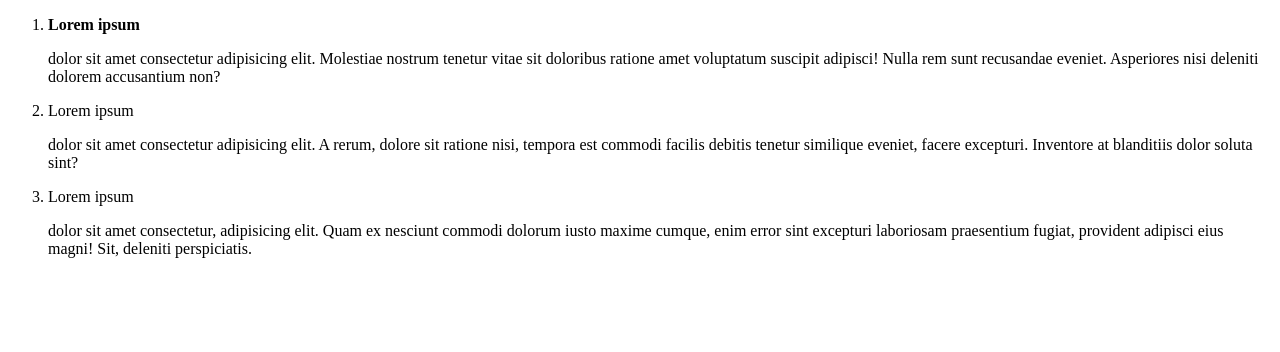
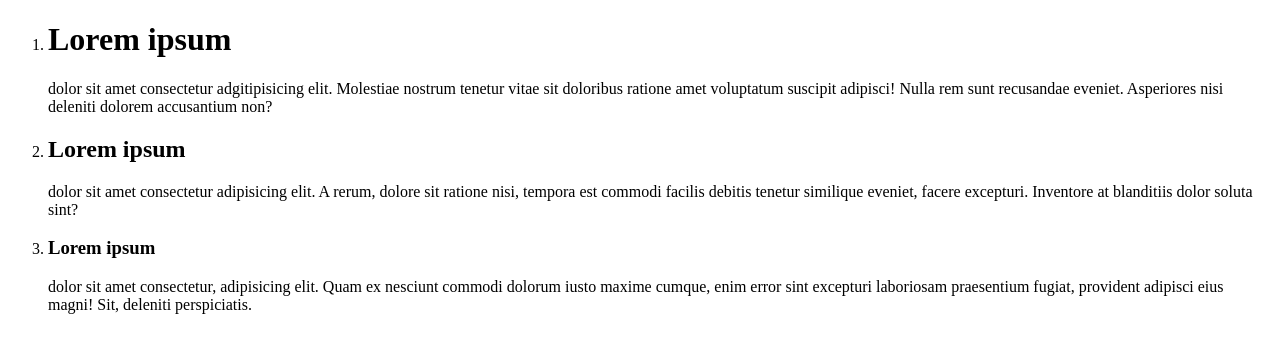
Before and after one commit to bakinha/homework, a plain HTML site: page index.html in a window 1280 px wide. Drawn offline with Linux system fonts and the light colour scheme.

Commit message:
last update

```diff
--- a/index.html
+++ b/index.html
@@ -11,18 +11,18 @@
 <body>
     <ol>
         <li>
-            <header><b>Lorem ipsum</b></header>
-            <p>dolor sit amet consectetur adipisicing elit. Molestiae nostrum tenetur vitae sit doloribus ratione amet
+            <h1>Lorem ipsum</h1>
+            <p>dolor sit amet consectetur adgitipisicing elit. Molestiae nostrum tenetur vitae sit doloribus ratione amet
                 voluptatum suscipit adipisci! Nulla rem sunt recusandae eveniet. Asperiores nisi deleniti dolorem
                 accusantium non?</p>
         </li>
         <li>
-            <header>Lorem ipsum</header>
+            <h2>Lorem ipsum</h2>
             <p>dolor sit amet consectetur adipisicing elit. A rerum, dolore sit ratione nisi, tempora est commodi
                 facilis debitis tenetur similique eveniet, facere excepturi. Inventore at blanditiis dolor soluta sint?</p>
         </li>
         <li>
-            <header>Lorem ipsum</header>
+            <h3>Lorem ipsum</h3>
             <p>dolor sit amet consectetur, adipisicing elit. Quam ex nesciunt commodi dolorum iusto maxime cumque, enim
                 error sint excepturi laboriosam praesentium fugiat, provident adipisci eius magni! Sit, deleniti
                 perspiciatis.</p>
```
